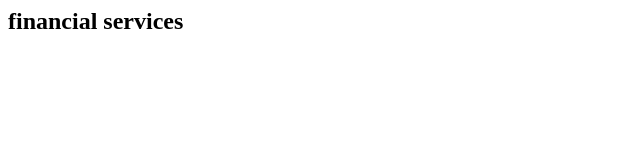
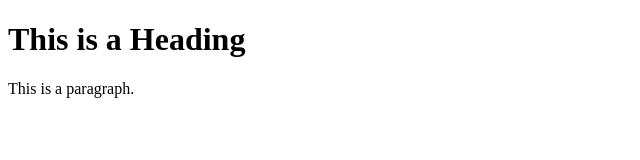
Before and after one commit to finsightfinancialservices/finsightfinancialservices.github.io, a plain HTML site: page index.html in a window 1280 px wide. Shown: the whole page, without its empty margins (0-640 px from the left). Drawn offline with Linux system fonts and the light colour scheme.

Commit message:
Update index.html

```diff
--- a/index.html
+++ b/index.html
@@ -1 +1,12 @@
-<h2>financial services</h2>
+<!DOCTYPE html>
+<html>
+<head>
+<title>Page Title</title>
+</head>
+<body>
+
+<h1>This is a Heading</h1>
+<p>This is a paragraph.</p>
+
+</body>
+</html>
```
